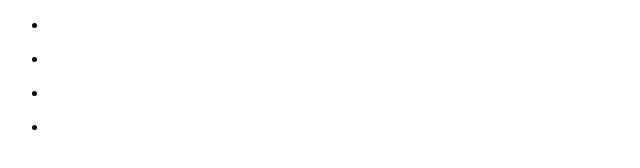
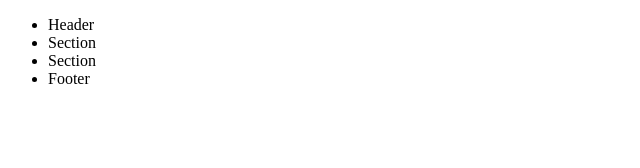
Before and after one commit to sysien98/6-struktura-html5, a plain HTML site: page index.html in a window 1280 px wide. Shown: the whole page, without its empty margins (0-640 px from the left). Drawn offline with Linux system fonts and the light colour scheme.

Commit message:
"trzecie podjescie do menu nawigacyjnego"

```diff
--- a/index.html
+++ b/index.html
@@ -9,21 +9,18 @@
 <body>
     <nav>
         <ul>
-            <li>
-                <header id="main"></header>
-                <li>
-                    <section id="o-nas">
-                        <div class="tekst"></div>
-                    </section>
-                </li>
-                <li>
-                    <section id="kontakt"></section>
-                </li>
-                <li>
-                    <footer id="footer"></footer>
-                </li>
+            <li>Header</li>
+            <li>Section</li>
+            <li>Section</li>
+            <li>Footer</li>
         </ul>
     </nav>
+    <header id="main"></header>
+    <section id="o-nas">
+        <div class="tekst"></div>
+    </section>
+    <section id="kontakt"></section>
+    <footer id="footer"></footer>
 </body>
 
 </html>
```
